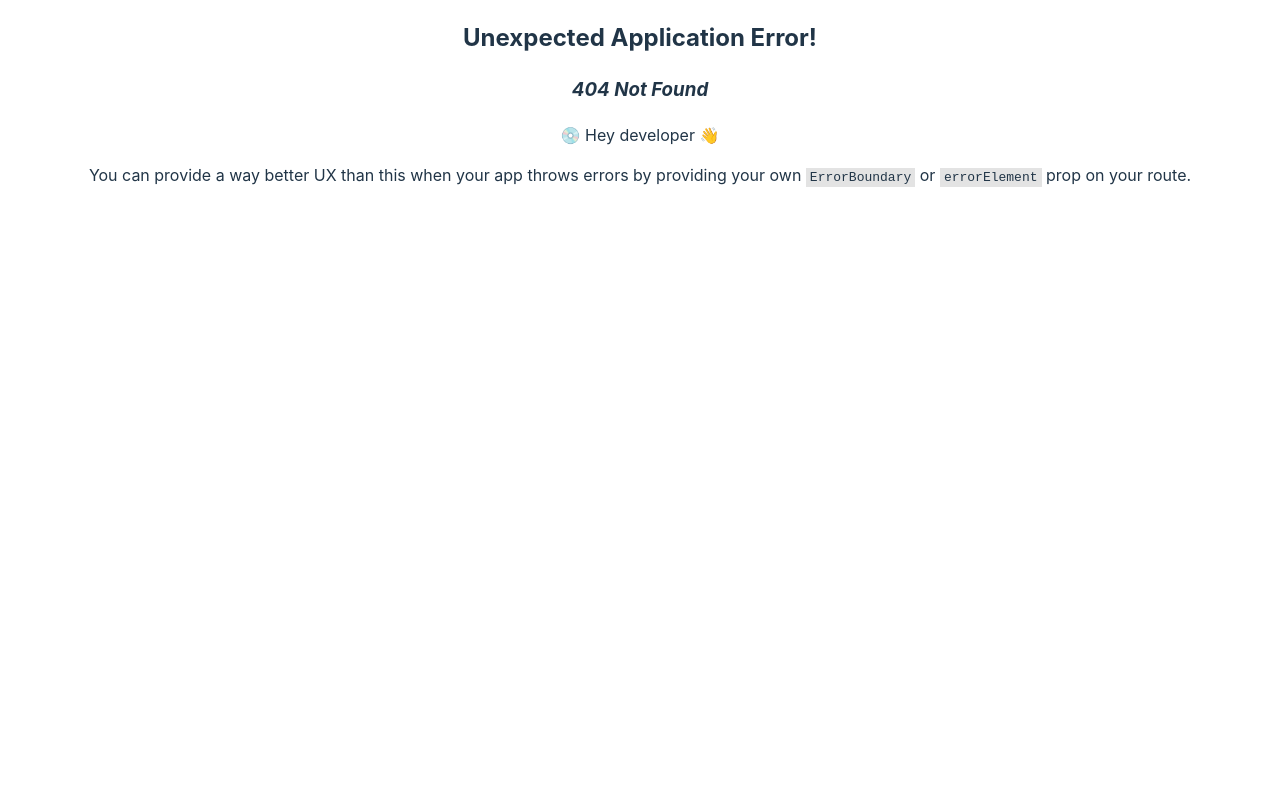
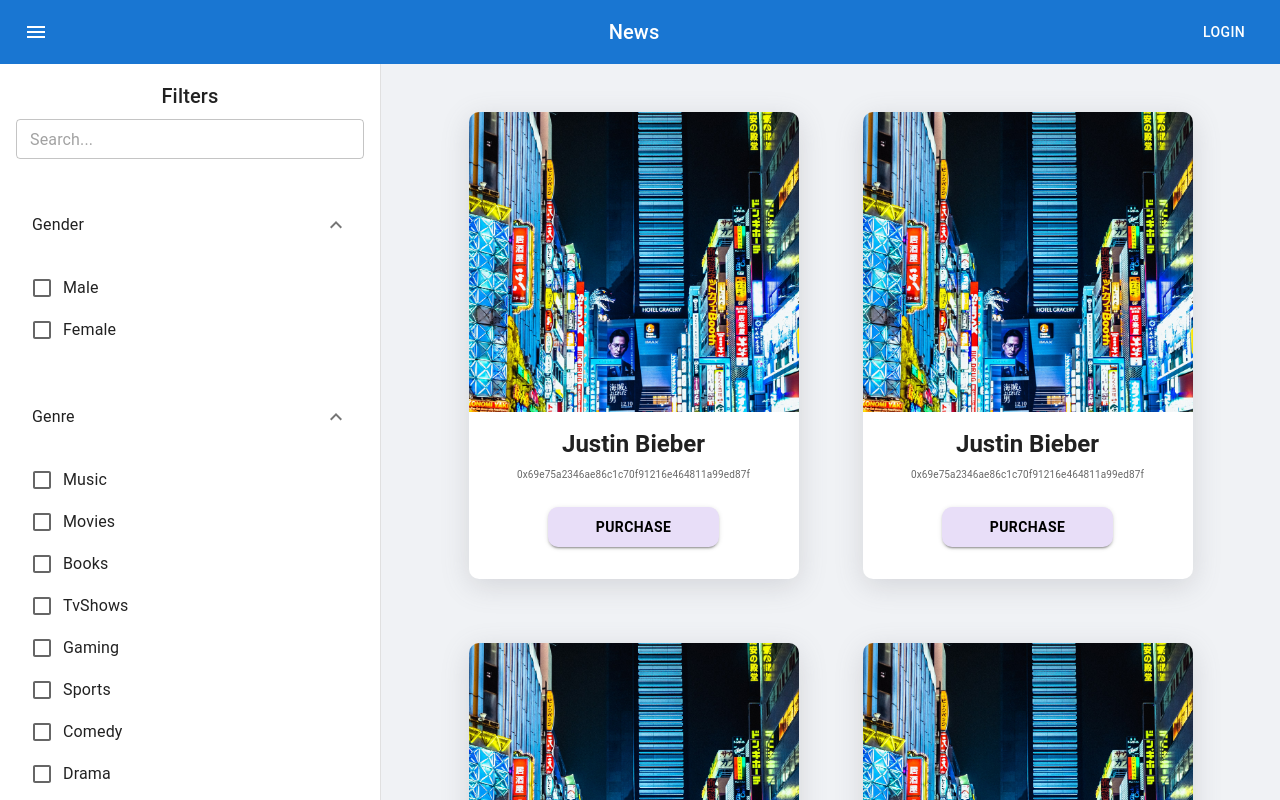
Before and after one commit to SeanTan7150/ethkl-zero-one, a React (Vite) app in the folder zeroone/: page /store in a window 1280 px wide. Before the commit this address had no page. Shown: the top 800 px of the page. Built offline with nearby package versions, Linux system fonts and the light colour scheme.

Commit message:
page: Store Page

```diff
--- a/zeroone/src/RootLayout.jsx
+++ b/zeroone/src/RootLayout.jsx
@@ -55,7 +55,15 @@ export default function RootLayout() {
   const [open, setOpen] = useState(false);
 
   return (
-    <Box sx={{ width: "100%", height: "100%" }}>
+    <Box
+      sx={{
+        width: "100%",
+        height: "100%",
+        // display: "flex",
+        // flexDirection: "column",
+        // justifyContent: "stretch",
+      }}
+    >
       <CustomAppBar
         toggleDrawer={() => {
           console.log(open);
@@ -70,17 +78,22 @@ export default function RootLayout() {
       />
       <Box
         sx={{
-          // backgroundColor: "#000",
-          // borderRadius: 8,
-          // flexGrow: 2,
-          height: "100%",
-          // padding: "2rem 2rem 3rem 3rem",
-          // backgroundColor: "#fff",
+          height: "100vh",
+
           backgroundColor: "#f0f2f5",
         }}
       >
-        {/* Top Section */}
-        {/* <div
+        <Outlet />
+      </Box>
+    </Box>
+  );
+}
+
+{
+  /* Top Section */
+}
+{
+  /* <div
           style={{
             display: "flex",
             justifyContent: "space-between",
@@ -116,9 +129,5 @@ export default function RootLayout() {
               inputProps={{ "aria-label": "search" }}
             />
           </Search>
-        </div> */}
-        <Outlet />
-      </Box>
-    </Box>
-  );
+        </div> */
 }
--- a/zeroone/src/components/common/CustomDrawer.jsx
+++ b/zeroone/src/components/common/CustomDrawer.jsx
@@ -75,7 +75,7 @@ export default function CustomDrawer({ open, toggleDrawer }) {
           }}
         ></div>
         <List>
-          {["Discover", "Chat", "Credit", "Profile"].map((text) => (
+          {["Discover", "Chat", "Credit", "Store", "Profile"].map((text) => (
             <NavLink
               key={text}
               to={sidebarList[text].url}
--- a/zeroone/src/components/index.js
+++ b/zeroone/src/components/index.js
@@ -1,2 +1,3 @@
 export { default as SenderMessage } from "./chat/SenderMessage";
 export { default as ReplyMessage } from "./chat/ReplyMessage";
+export { default as StoreArtistCard } from "./store/StoreArtistCard";
--- /dev/null
+++ b/zeroone/src/components/store/StoreArtistCard.jsx
@@ -0,0 +1,65 @@
+import React, { useState } from "react";
+import {
+  Typography,
+  Card,
+  CardActions,
+  CardContent,
+  CardMedia,
+  Button,
+} from "@mui/material";
+
+export default function StoreArtistCard() {
+  return (
+    <Card
+      sx={{
+        minWidth: 330,
+        maxWidth: 380,
+        boxShadow: " rgba(100, 100, 111, 0.2) 0px 7px 29px 0px;",
+        borderRadius: "10px",
+        // mb: 5,
+        pb: 3,
+      }}
+    >
+      <CardMedia
+        component="img"
+        alt="green iguana"
+        height="300"
+        image="src/assets/store/store-placeholder.jpg"
+      />
+      <CardContent>
+        <Typography
+          gutterBottom
+          variant="h5"
+          component="div"
+          sx={{ fontWeight: " bold" }}
+        >
+          Justin Bieber
+        </Typography>
+        <Typography
+          variant="body2"
+          sx={{ color: "text.secondary", fontSize: "10px" }}
+        >
+          0x69e75a2346ae86c1c70f91216e464811a99ed87f
+        </Typography>
+      </CardContent>
+      <CardActions>
+        <Button
+          variant="contained"
+          color="primary"
+          sx={{
+            // mr: 2,
+            backgroundColor: "#E8DEF8",
+            color: "#000",
+            fontWeight: "bold",
+            px: 6,
+            py: 1,
+            borderRadius: "10px",
+            mx: "auto",
+          }}
+        >
+          Purchase
+        </Button>
+      </CardActions>
+    </Card>
+  );
+}
--- a/zeroone/src/index.css
+++ b/zeroone/src/index.css
@@ -2,12 +2,13 @@
   font-family: Inter, system-ui, Avenir, Helvetica, Arial, sans-serif;
   line-height: 1.5;
   font-weight: 400;
-  height: 100%;
+  /* height: 100%; */
   width: 100%;
 
   color-scheme: light dark;
   /* color: rgba(255, 255, 255, 0.87); */
-  background-color: #fff;
+  /* background-color: #f0f2f5; */
+  background-color:  #fff;
   color: rgba(0, 0, 0, 0.87);
   margin: 0px;
   padding: 0rem;
@@ -19,7 +20,7 @@
 }
 
 #root {
-  height: 100%;
+  /* height: 100%; */
   width: 100%;
 }
 
--- a/zeroone/src/pages/index.js
+++ b/zeroone/src/pages/index.js
@@ -2,3 +2,4 @@ export { default as HomePage } from "./home/HomePage";
 export { default as ProfilePage } from "./profile/ProfilePage";
 export { default as ChatPage } from "./chat/ChatPage";
 export { default as CreditPage } from "./credit/CreditPage";
+export { default as StorePage } from "./store/StorePage";
--- a/zeroone/src/pages/profile/ProfilePage.jsx
+++ b/zeroone/src/pages/profile/ProfilePage.jsx
@@ -113,7 +113,7 @@ export default function ProfilePage() {
             </Box>
             <Typography
               variant="caption"
-              sx={{ wordBreak: "break-all", mb: 1 }}
+              sx={{ wordBreak: "break-all", mb: 1, fontWeight: "bold" }}
             >
               0x69e75a2346ae86c1c70f91216e464811a99ed87f
             </Typography>
--- /dev/null
+++ b/zeroone/src/pages/store/StorePage.jsx
@@ -0,0 +1,174 @@
+import React, { useState } from "react";
+import {
+  Box,
+  Drawer,
+  Typography,
+  TextField,
+  Checkbox,
+  FormGroup,
+  FormControlLabel,
+  Accordion,
+  AccordionSummary,
+  AccordionDetails,
+  Divider,
+  Grid,
+  Grid2,
+  Card,
+  CardActions,
+  CardContent,
+  CardMedia,
+  Button,
+} from "@mui/material";
+import ExpandMoreIcon from "@mui/icons-material/ExpandMore";
+import { StoreArtistCard } from "../../components";
+
+export default function StorePage({ open, onClose }) {
+  const [searchTerm, setSearchTerm] = useState("");
+  const [filters, setFilters] = useState({
+    gender: {
+      male: false,
+      female: false,
+    },
+    genre: {
+      music: false,
+      movies: false,
+      books: false,
+      tvShows: false,
+      gaming: false,
+      sports: false,
+      comedy: false,
+      drama: false,
+    },
+  });
+
+  const handleSearchChange = (event) => {
+    setSearchTerm(event.target.value);
+  };
+
+  const handleFilterChange = (category, option) => (event) => {
+    setFilters((prevFilters) => ({
+      ...prevFilters,
+      [category]: {
+        ...prevFilters[category],
+        [option]: event.target.checked,
+      },
+    }));
+  };
+
+  const FilterCategory = ({ title, options, category }) => (
+    <Accordion
+      defaultExpanded
+      sx={{
+        boxShadow: "none",
+      }}
+    >
+      <AccordionSummary expandIcon={<ExpandMoreIcon />}>
+        <Typography variant="subtitle1">{title}</Typography>
+      </AccordionSummary>
+      <AccordionDetails>
+        <FormGroup>
+          {Object.entries(options).map(([key, value]) => (
+            <FormControlLabel
+              key={key}
+              control={
+                <Checkbox
+                  checked={value}
+                  onChange={handleFilterChange(category, key)}
+                  name={key}
+                />
+              }
+              label={key.charAt(0).toUpperCase() + key.slice(1)}
+            />
+          ))}
+        </FormGroup>
+      </AccordionDetails>
+    </Accordion>
+  );
+  return (
+    <Box
+      sx={{
+        // height: "100%",
+        display: "flex",
+        alignItems: "stretch",
+        // backgroundColor: "#f0f2f5",
+      }}
+    >
+      <Drawer
+        variant="permanent"
+        anchor="left"
+        open={open}
+        onClose={onClose}
+        // sx={{
+        //   height: "100%",
+        // }}
+        PaperProps={{
+          sx: { width: 380, position: "relative", height: "100vh" },
+          flexShrink: 0,
+          zIndex: 0,
+          position: "relative",
+          [`& .MuiDrawer-paper`]: {
+            width: 500,
+            boxSizing: "border-box",
+            zIndex: 0,
+          },
+        }}
+      >
+        <Box sx={{ p: 2 }}>
+          <Typography variant="h6" gutterBottom>
+            Filters
+          </Typography>
+          <TextField
+            fullWidth
+            variant="outlined"
+            size="small"
+            placeholder="Search..."
+            value={searchTerm}
+            onChange={handleSearchChange}
+            sx={{ mb: 2 }}
+          />
+          {/* <Divider sx={{ my: 2 }} /> */}
+          <FilterCategory
+            title="Gender"
+            options={filters.gender}
+            category="gender"
+          />
+          <FilterCategory
+            title="Genre"
+            options={filters.genre}
+            category="genre"
+          />
+        </Box>
+      </Drawer>
+      <Box
+        sx={{
+          p: "3rem 1rem 3rem 1rem",
+          backgroundColor: "#f0f2f5",
+        }}
+      >
+        <Grid2
+          container
+          spacing={8}
+          sx={{
+            // width: "100%",
+            justifyContent: "center",
+            alignItems: "center",
+            gridAutoFlow: "column",
+          }}
+        >
+          <Grid2 item xs={3}>
+            <StoreArtistCard />
+          </Grid2>
+          <Grid2 item xs={3}>
+            <StoreArtistCard />
+          </Grid2>
+          <Grid2 item xs={3}>
+            <StoreArtistCard />
+          </Grid2>
+          <Grid2 item xs={3}>
+            <StoreArtistCard />
+          </Grid2>
+        </Grid2>
+      </Box>
+    </Box>
+  );
+}
--- a/zeroone/src/types/index.js
+++ b/zeroone/src/types/index.js
@@ -18,6 +18,11 @@ export const sidebarList = {
     active: "src/assets/sidebar/active/card.png",
     inactive: "src/assets/sidebar/inactive/card.png",
     url: "/profile",
+  },
+  Store: {
+    active: "src/assets/sidebar/active/card.png",
+    inactive: "src/assets/sidebar/inactive/card.png",
+    url: "/store",
   },
   "System Care": {
     active: "src/assets/sidebar/active/tool.png",
```
Also changed, not shown: zeroone/src/main.jsx (+11 -1 lines), zeroone/src/pages/chat/ChatPage.jsx (+0 -82 lines), zeroone/src/assets/store/store-placeholder.jpg (added).
